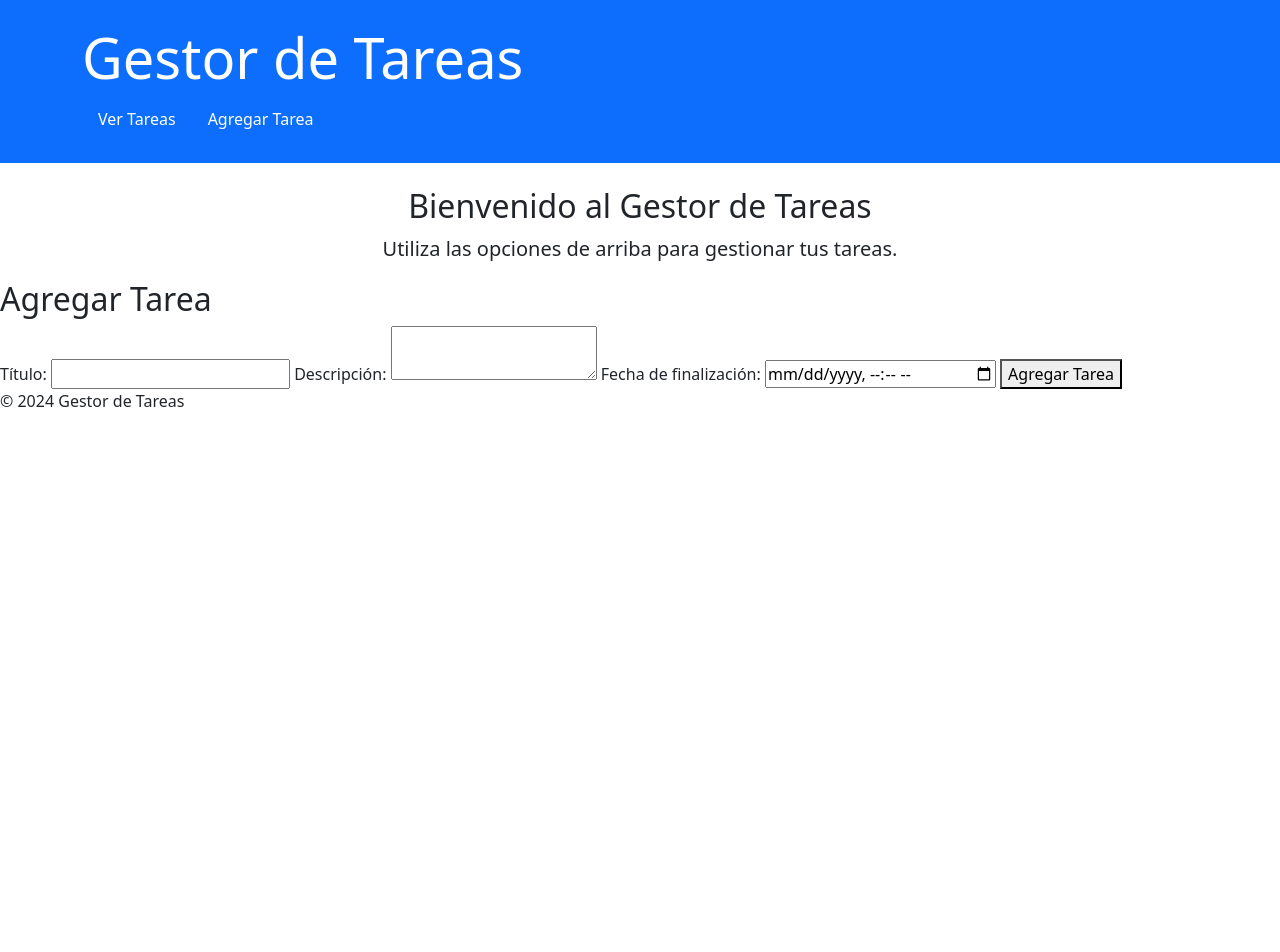
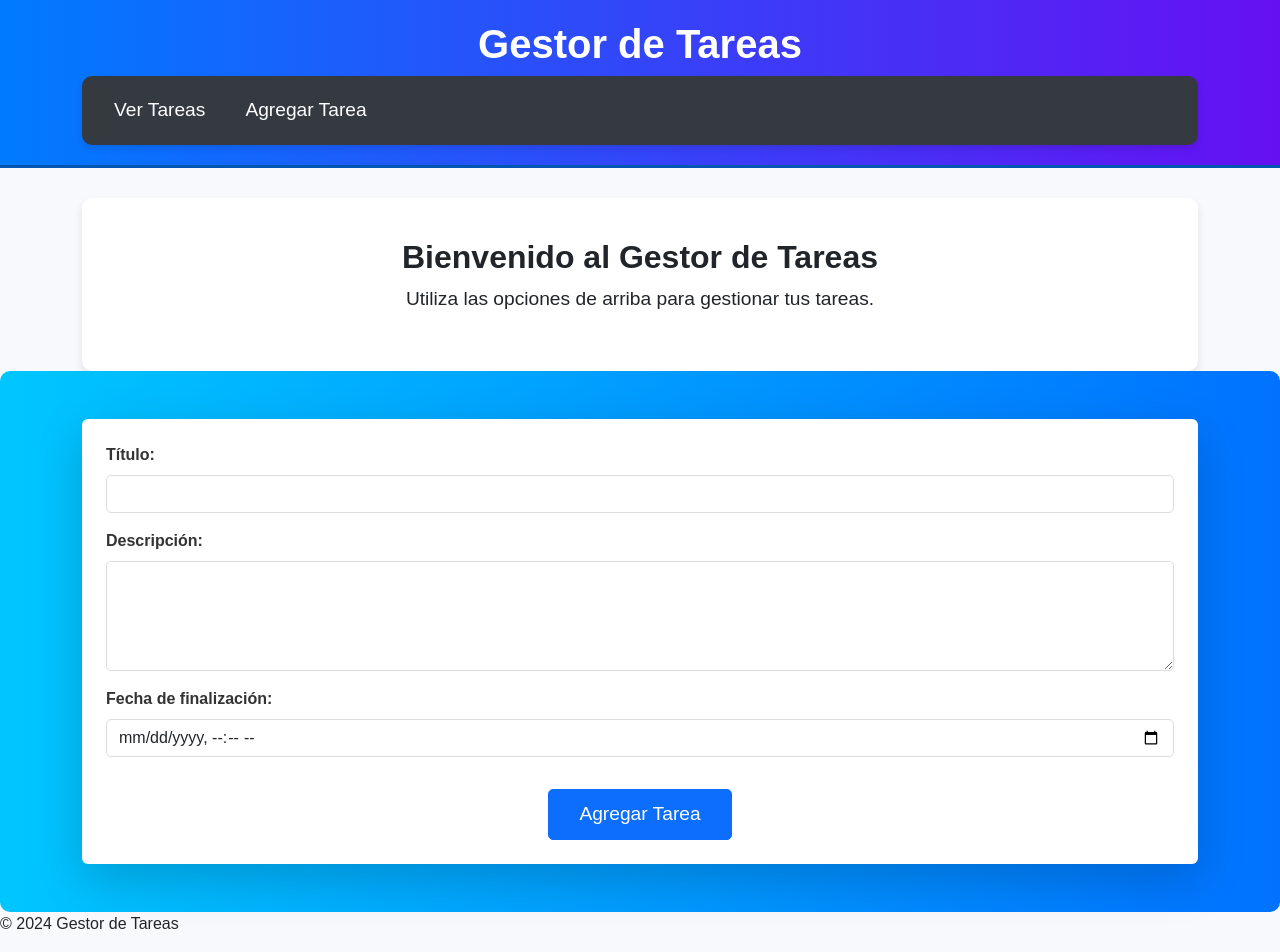
Before and after one commit to CesarLopez21045104/Web_Services-SHU3, a PHP site: page /index.php?page=add_task in a window 1280 px wide. Before the commit the page ends 407 px from the top, so only its background shows below. Run offline with PHP 8.4, Linux system fonts and the light colour scheme; data that the repository does not hold is empty.

Commit message:
Estilos a Nav y Add

```diff
--- a/views/add_task.php
+++ b/views/add_task.php
@@ -1,15 +1,91 @@
-<section id="addTask">
-    <h2>Agregar Tarea</h2>
-    <form id="taskForm" action="index.php?page=task_list" method="POST">
-        <label for="title">Título:</label>
-        <input type="text" id="title" name="title" required>
+<section id="addTask" class="py-5">
+    <div class="container">
+        <form id="taskForm" action="index.php?page=task_list" method="POST" class="bg-white p-4 rounded shadow-lg">
+            <div class="form-group mb-3">
+                <label for="title" class="form-label">Título:</label>
+                <input type="text" id="title" name="title" class="form-control" required>
+            </div>
 
-        <label for="description">Descripción:</label>
-        <textarea id="description" name="description" required></textarea>
+            <div class="form-group mb-3">
+                <label for="description" class="form-label">Descripción:</label>
+                <textarea id="description" name="description" class="form-control" rows="4" required></textarea>
+            </div>
 
-        <label for="end">Fecha de finalización:</label>
-        <input type="datetime-local" id="end" name="end" required>
+            <div class="form-group mb-3">
+                <label for="end" class="form-label">Fecha de finalización:</label>
+                <input type="datetime-local" id="end" name="end" class="form-control" required>
+            </div>
 
-        <button type="submit">Agregar Tarea</button>
-    </form>
+            <div class="text-center">
+                <button type="submit" class="btn btn-primary btn-lg mt-3">Agregar Tarea</button>
+            </div>
+        </form>
+    </div>
 </section>
+
+<!-- Estilos adicionales -->
+<style>
+    body {
+        font-family: 'Arial', sans-serif;
+        background-color: #f8f9fc;
+    }
+
+    #addTask {
+        background: linear-gradient(to right, #00c6ff, #0072ff);
+        color: white;
+        border-radius: 10px;
+        padding: 40px 0;
+    }
+
+    #addTask h2 {
+        font-size: 2.5rem;
+        font-weight: bold;
+        animation: slideIn 1s ease-out;
+    }
+
+    @keyframes slideIn {
+        0% {
+            transform: translateX(-100%);
+            opacity: 0;
+        }
+        100% {
+            transform: translateX(0);
+            opacity: 1;
+        }
+    }
+
+    form {
+        background-color: white;
+        border-radius: 10px;
+        padding: 30px;
+        box-shadow: 0 4px 10px rgba(0, 0, 0, 0.1);
+    }
+
+    .form-label {
+        font-weight: 600;
+        color: #333;
+    }
+
+    .form-control {
+        border-radius: 5px;
+        border: 1px solid #ddd;
+        transition: border-color 0.3s ease;
+    }
+
+    .form-control:focus {
+        border-color: #0072ff;
+        box-shadow: 0 0 5px rgba(0, 114, 255, 0.5);
+    }
+
+    button[type="submit"] {
+        font-size: 1.2rem;
+        padding: 10px 30px;
+        border-radius: 5px;
+        transition: background-color 0.3s ease;
+    }
+
+    button[type="submit"]:hover {
+        background-color: #0056b3;
+        transform: scale(1.05);
+    }
+</style>
--- a/views/header.php
+++ b/views/header.php
@@ -8,29 +8,130 @@
     <!-- Cargando el CDN de Bootstrap -->
     <link href="https://cdn.jsdelivr.net/npm/bootstrap@5.3.3/dist/css/bootstrap.min.css" rel="stylesheet" integrity="sha384-QWTKZyjpPEjISv5WaRU9OFeRpok6YctnYmDr5pNlyT2bRjXh0JMhjY6hW+ALEwIH" crossorigin="anonymous">
 
+    <!-- Estilos personalizados -->
+    <style>
+        body {
+            font-family: 'Arial', sans-serif;
+            background-color: #f4f7fc;
+        }
+
+        header {
+            background: linear-gradient(to right, #007bff, #6610f2);
+            color: white;
+            border-bottom: 3px solid #0056b3;
+            padding: 20px 0;
+        }
+
+        header h1 {
+            font-size: 2.5rem;
+            font-weight: bold;
+        }
+
+        /* Estilo para el Navbar */
+        nav {
+            background: #343a40;
+            border-radius: 10px;
+            box-shadow: 0 4px 6px rgba(0, 0, 0, 0.1);
+        }
+
+        nav .nav-item {
+            position: relative;
+        }
+
+        nav .nav-link {
+            color: #ffffff;
+            font-size: 1.2rem;
+            padding: 12px 20px;
+            display: block;
+            text-align: center;
+            transition: all 0.3s ease;
+        }
+
+        nav .nav-link:hover {
+            background-color: #17a2b8;
+            color: #fff;
+            transform: scale(1.1);
+        }
+
+        nav .nav-link:before {
+            content: "";
+            position: absolute;
+            bottom: -4px;
+            left: 0;
+            right: 0;
+            height: 2px;
+            background-color: #17a2b8;
+            transform: scaleX(0);
+            transform-origin: bottom right;
+            transition: transform 0.3s ease-out;
+        }
+
+        nav .nav-link:hover:before {
+            transform: scaleX(1);
+            transform-origin: bottom left;
+        }
+
+        /* Efecto de animación en el header */
+        header h1 {
+            animation: slideIn 1s ease-out;
+        }
+
+        @keyframes slideIn {
+            0% {
+                transform: translateX(-100%);
+                opacity: 0;
+            }
+            100% {
+                transform: translateX(0);
+                opacity: 1;
+            }
+        }
+
+        /* Estilos para el contenido principal */
+        .jumbotron {
+            background: #ffffff;
+            padding: 40px;
+            border-radius: 10px;
+            box-shadow: 0 4px 8px rgba(0, 0, 0, 0.1);
+            margin-top: 30px;
+        }
+
+        .jumbotron h2 {
+            font-size: 2rem;
+            font-weight: 600;
+        }
+
+        .jumbotron p {
+            font-size: 1.2rem;
+            line-height: 1.6;
+        }
+    </style>
 </head>
 <body>
-    <header class="bg-primary text-white p-4 mb-4">
+
+    <header class="text-center">
         <div class="container">
-            <h1 class="display-4">Gestor de Tareas</h1>
-            <nav>
+            <h1>Gestor de Tareas</h1>
+            <nav class="navbar navbar-expand-lg navbar-dark">
+                <div class="container">
                     <ul class="nav">
                         <li class="nav-item">
-                        <a href="index.php?page=task_list" class="nav-link text-white">Ver Tareas</a>
+                            <a href="index.php?page=task_list" class="nav-link">Ver Tareas</a>
                         </li>
                         <li class="nav-item">
-                        <a href="index.php?page=add_task" class="nav-link text-white">Agregar Tarea</a>
+                            <a href="index.php?page=add_task" class="nav-link">Agregar Tarea</a>
                         </li>
                     </ul>
+                </div>
             </nav>
         </div>
     </header>
 
     <main class="container">
         <!-- Aquí va el contenido principal -->
-        <div class="jumbotron">
-            <h2 class="text-center">Bienvenido al Gestor de Tareas</h2>
-            <p class="lead text-center">Utiliza las opciones de arriba para gestionar tus tareas.</p>
+        <div class="jumbotron text-center">
+            <h2>Bienvenido al Gestor de Tareas</h2>
+            <p class="lead">Utiliza las opciones de arriba para gestionar tus tareas.</p>
         </div>
     </main>
 
```
Lines whose indentation alone changed are shown as unchanged.
